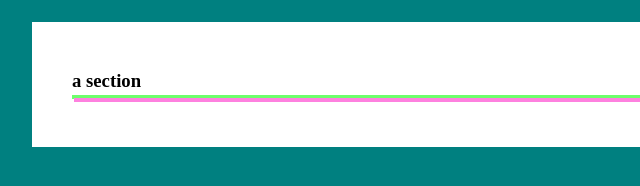
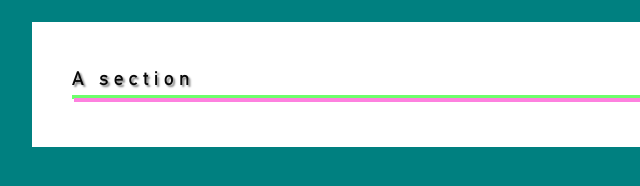
Before and after one commit to rozap/vaporwave, a website: page demo/index.html in a window 1280 px wide. Shown: the part 376-562 px from the top of the page, 224-864 px from the left. Drawn offline with nearby package versions, Linux system fonts and the light colour scheme.

Commit message:
font for the section

```diff
--- a/demo/index.html
+++ b/demo/index.html
@@ -66,7 +66,7 @@
     </div>
 
     <div class="container">
-      <h3 class="section">a section</h3>
+      <h3 class="section">A section</h3>
 
     </div>
 
--- a/demo/vaporwave.css
+++ b/demo/vaporwave.css
@@ -1,16 +1,24 @@
-h1,
-h2 {
-  text-transform: uppercase;
-  font-0: weight;
-  font-family: Helvetica, Arial, "Lucida Grande", sans-serif;
-  color: ;
-  text-shadow: -4px -4px 10px,  4px 4px 6px,  4px 4px 6px,  -4px -4px 6px;
+@font-face {
+  font-family: "PfDin";
+  src: url("/font/pf-din.ttf");
+}
+h1.section,
+h2.section,
+h3.section,
+h4.section,
+h5.section,
+h6.section {
+  font-family: PfDin;
+  font-weight: 0;
 }
 .section {
   border-bottom: 4px solid #6dff6c;
   margin-top: 32px;
   margin: 16px 8px;
+  text-shadow: #818181 2px 2px 2px;
   z-index: 2;
+  color: #070707;
+  letter-spacing: 6px;
   display: block;
 }
 .section::after {
--- a/src/font.styl
+++ b/src/font.styl
@@ -1,14 +1,21 @@
+@font-face
+  font-family: "PfDin"
+  src: url(/font/pf-din.ttf)
 
-h1, h2
-  text-transform: uppercase
-  font-0: weight
-  font-family: Helvetica, Arial, "Lucida Grande", sans-serif
-  color:@white
-  text-shadow:
-    @red-lighter -4px -4px 10px,
-    @blue-lighter 4px 4px 6px,
-    @blue-lighter 4px 4px 6px,
-    @red-lighter -4px -4px 6px
+
+
+h1.section, h2.section, h3.section, h4.section, h5.section, h6.section
+  font-family: PfDin
+  font-weight: 0;
+
+
+//experiment..
+//  color:@white
+//  text-shadow:
+//    @red-lighter -4px -4px 10px,
+//    @blue-lighter 4px 4px 6px,
+//    @blue-lighter 4px 4px 6px,
+//    @red-lighter -4px -4px 6px
 
 
 
@@ -16,9 +23,13 @@ h1, h2
   border-bottom: 4px solid green
   margin-top: 32px
   margin: 16px 8px
+  text-shadow: gray-light 2px 2px 2px
   z-index:2
+  color:gray-darker
+  letter-spacing: 6px
   display:block
 
+//wtf is the pink showing in front of the green
 .section::after
   content: ""
   width: 100%
```
Also changed, not shown: demo/font/pf-din.ttf (added), dist/vaporwave.css, dist/vaporwave.min.css.
